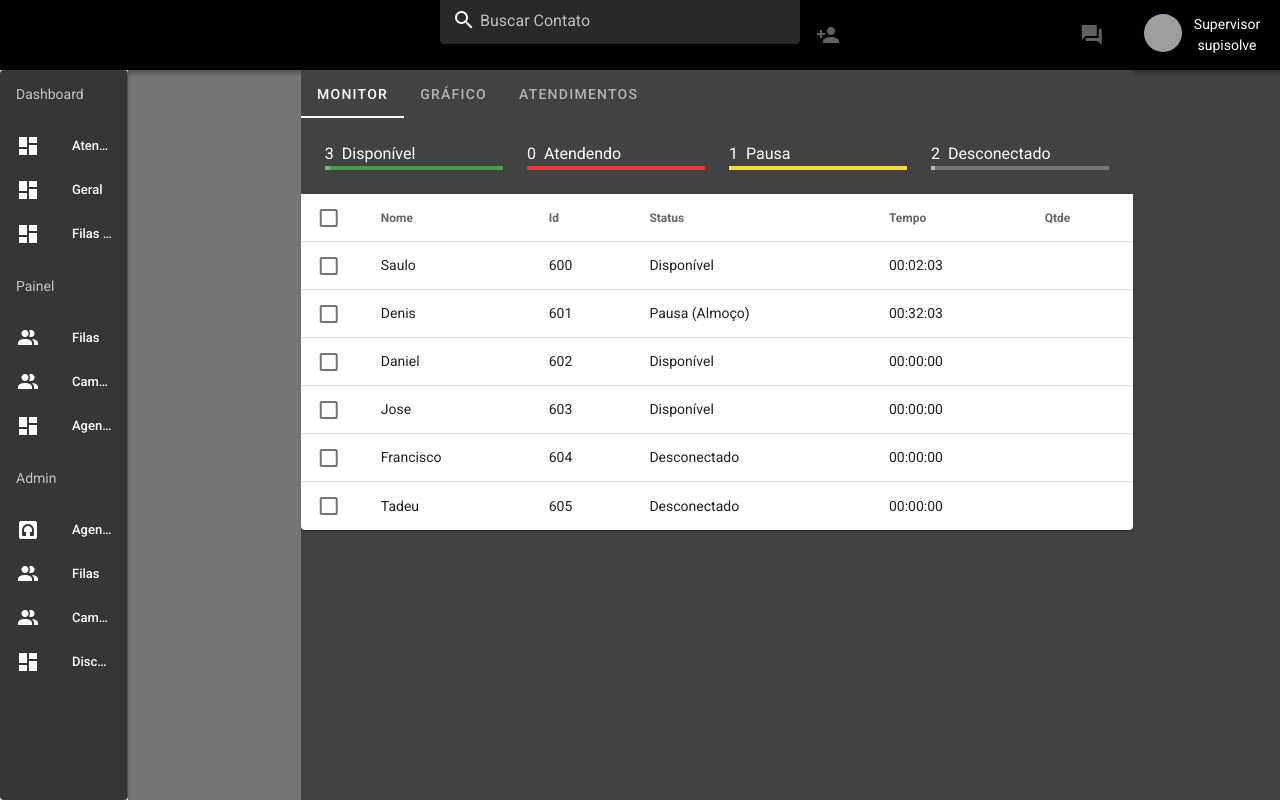
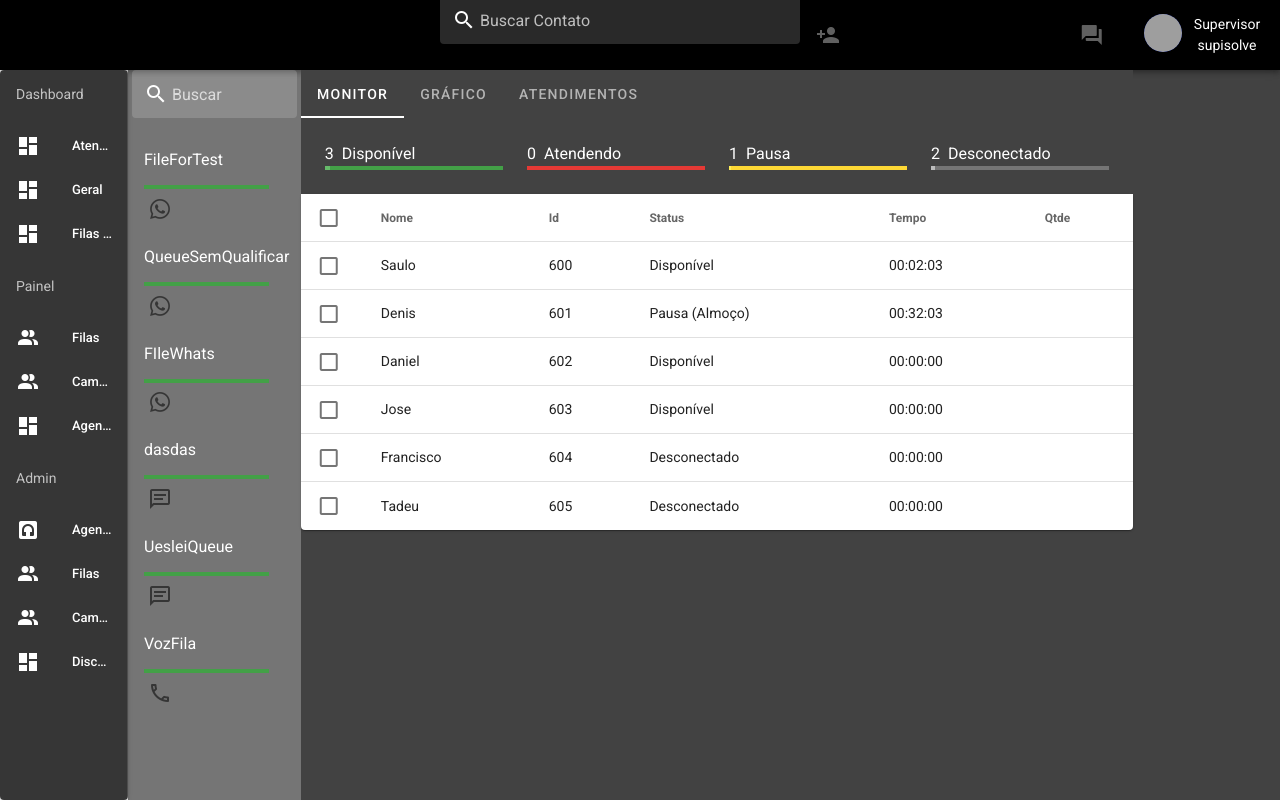
Before and after one commit to mathmacedo/vue-weon, a Vue app: page / in a window 1280 px wide. Built offline with nearby package versions, Linux system fonts and the light colour scheme; grey boxes are pictures that could not be loaded.

Commit message:
Adicionando menu esquerdo no content

```diff
--- a/src/components/Content.vue
+++ b/src/components/Content.vue
@@ -2,8 +2,24 @@
 <template>
   <div style="width: 100%" class="d-inline-flex">
     <div class="grey darken-1" style="width: 15%">
-      <v-row>
-        <v-col></v-col>
+      <v-text-field
+        label="Buscar"
+        dark
+        solo-inverted
+        flat
+        prepend-inner-icon="mdi-magnify"
+        class="mx-1"
+      ></v-text-field>
+      <v-row v-for="contact in contacts" :key="contact.name" class="ml-1">
+        <v-col>
+          <span style="color: white" class="mr-2">{{ contact.name }}</span>
+          <v-progress-linear
+            background-color="green darken-1"
+            class="d-inline-flex"
+            style="width: 80%"
+          ></v-progress-linear>
+          <v-icon class="d-inline-flex mx-1">{{ contact.icon }}</v-icon>
+        </v-col>
       </v-row>
     </div>
     <div class="grey darken-3" style="width: 85%">
@@ -16,7 +32,9 @@
 
         <v-row class="my-3 mx-3">
           <v-col>
-            <span style="color: white" class="mr-2">{{this.statusDisponivel}}</span>
+            <span style="color: white" class="mr-2">{{
+              this.statusDisponivel
+            }}</span>
             <span style="color: white" class="mr-2">Disponível</span>
             <v-progress-linear
               color="green lighten-1"
@@ -25,7 +43,9 @@
             ></v-progress-linear>
           </v-col>
           <v-col>
-            <span style="color: white" class="mr-2">{{this.statusAtendendo}}</span>
+            <span style="color: white" class="mr-2">{{
+              this.statusAtendendo
+            }}</span>
             <span style="color: white" class="mr-2">Atendendo</span>
             <v-progress-linear
               color="red lighten-1"
@@ -34,7 +54,9 @@
             ></v-progress-linear>
           </v-col>
           <v-col>
-            <span style="color: white" class="mr-2">{{this.statusPausa}}</span>
+            <span style="color: white" class="mr-2">{{
+              this.statusPausa
+            }}</span>
             <span style="color: white" class="mr-2">Pausa</span>
             <v-progress-linear
               color="yellow lighten-1"
@@ -43,7 +65,9 @@
             ></v-progress-linear>
           </v-col>
           <v-col>
-            <span style="color: white" class="mr-2">{{this.statusDesconectado}}</span>
+            <span style="color: white" class="mr-2">{{
+              this.statusDesconectado
+            }}</span>
             <span style="color: white" class="mr-2">Desconectado</span>
             <v-progress-linear
               color="grey lighten-1"
@@ -97,6 +121,14 @@ export default {
         { text: "Status", value: "status" },
         { text: "Tempo", value: "time" },
         { text: "Qtde", value: "quantidade" }
+      ],
+      contacts: [
+        { name: "FileForTest", icon: "mdi-whatsapp" },
+        { name: "QueueSemQualificar", icon: "mdi-whatsapp" },
+        { name: "FIleWhats", icon: "mdi-whatsapp" },
+        { name: "dasdas", icon: "mdi-message-text-outline" },
+        { name: "UesleiQueue", icon: "mdi-message-text-outline" },
+        { name: "VozFila", icon: "mdi-phone-outline" }
       ]
     };
   },
```
